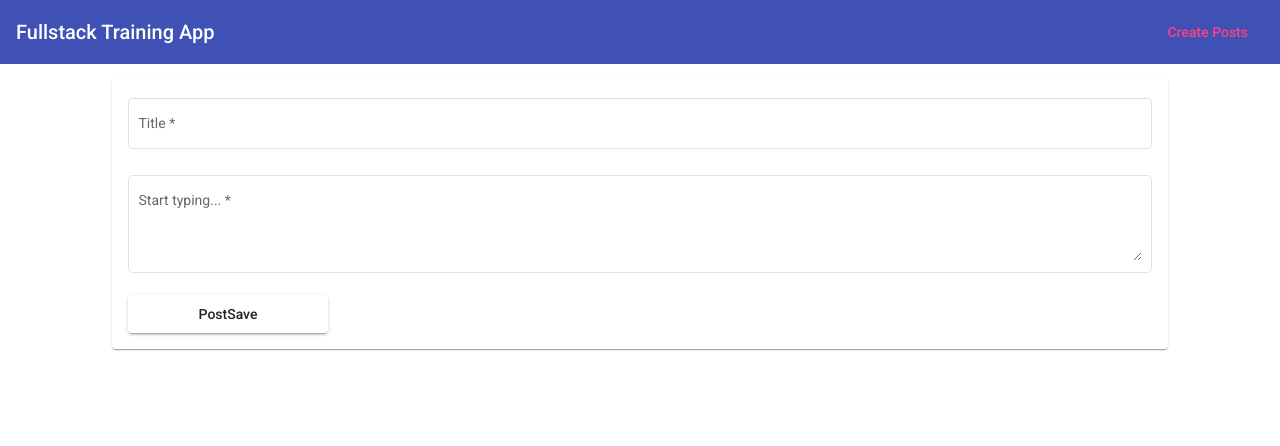
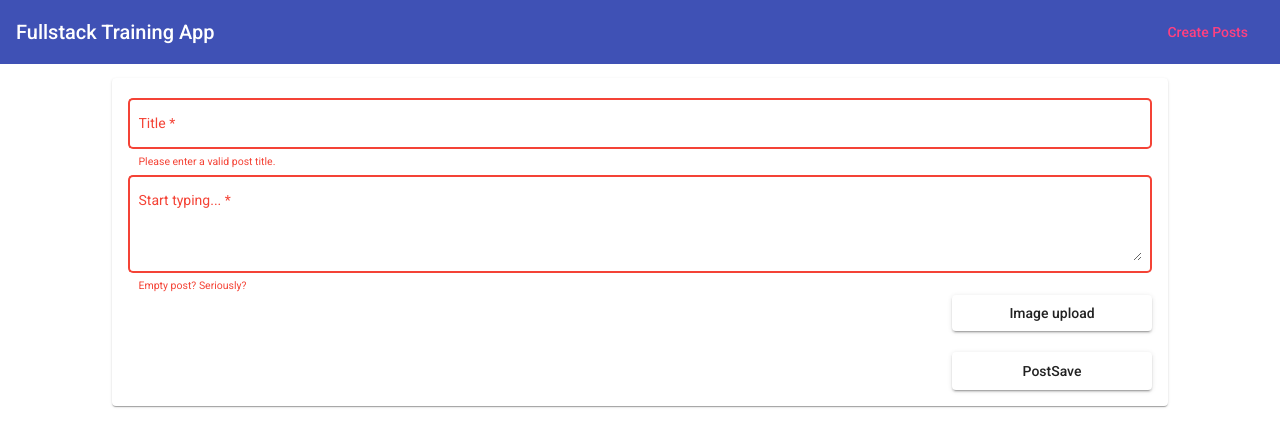
Before and after one commit to candasklc/angularNode, an Angular app: page /create in a window 1280 px wide. Both pictures are taken after typing "Sample", "Sample" into the empty fields and a click on the button "Post". Shown: the top 446 px of the page. Built offline with nearby package versions, Linux system fonts and the light colour scheme; no server answers.

Commit message:
form changedd to reactive form. imports are organized. file upload input added.

```diff
--- a/src/app/app.module.ts
+++ b/src/app/app.module.ts
@@ -1,7 +1,7 @@
 import { NgModule } from '@angular/core';
 import { BrowserModule } from '@angular/platform-browser';
 import { BrowserAnimationsModule } from '@angular/platform-browser/animations';
-import { FormsModule, NgForm } from '@angular/forms';
+import { ReactiveFormsModule } from '@angular/forms';
 import { MatInputModule } from '@angular/material/input';
 import { MatFormFieldModule } from '@angular/material/form-field';
 import { MatButtonModule } from '@angular/material/button';
@@ -30,7 +30,7 @@
     BrowserModule,
     AppRoutingModule,
     BrowserAnimationsModule,
-    FormsModule,
+    ReactiveFormsModule,
     MatInputModule,
     MatFormFieldModule,
     MatButtonModule,
--- a/src/app/components/post-creator/post-creator.component.css
+++ b/src/app/components/post-creator/post-creator.component.css
@@ -10,6 +10,13 @@
 mat-form-field{
     width: 100%;
 }
+.btn-container{
+    display: flex;
+    flex-direction: column;
+}
+input[type="file"]{
+    visibility: hidden;
+}
 button{
     width: 200px;
     align-self: flex-end;
--- a/src/app/components/post-creator/post-creator.component.html
+++ b/src/app/components/post-creator/post-creator.component.html
@@ -1,20 +1,10 @@
 <mat-card>
   <mat-spinner *ngIf="isLoading"></mat-spinner>
-  <form
-    (submit)="onAddOrSavePost(postForm)"
-    #postForm="ngForm"
-    *ngIf="!isLoading"
-  >
+  <form [formGroup]="form" (submit)="onAddOrSavePost()" *ngIf="!isLoading">
     <mat-form-field class="example-full-width" appearance="outline">
       <mat-label>Title</mat-label>
-      <input
-        matInput
-        name="title"
-        [ngModel]="post?.title"
-        required
-        #postTitle="ngModel"
-      />
-      <mat-error *ngIf="postTitle.invalid"
+      <input matInput type="text" formControlName="title" placeholder="Title" />
+      <mat-error *ngIf="form.get('title').invalid"
         >Please enter a valid post title.</mat-error
       >
     </mat-form-field>
@@ -22,19 +12,23 @@
       <mat-label>Start typing...</mat-label>
       <textarea
         matInput
-        name="postText"
+        formControlName="content"
         rows="4"
         placeholder="Ex. It makes me feel..."
-        name="content"
-        [ngModel]="post?.content"
-        required
-        #postContent="ngModel"
       ></textarea>
-      <mat-error *ngIf="postContent.invalid">Empty post? Seriously?</mat-error>
+      <mat-error *ngIf="form.get('content').invalid"
+        >Empty post? Seriously?</mat-error
+      >
     </mat-form-field>
-    <button type="submit" mat-raised-button>
-      <span *ngIf="isCreateMode">Post</span>
-      <span *ngIf="isEditMode">Save</span>
-    </button>
+    <div class="btn-container">
+      <button type="button" mat-raised-button (click)="fileUploader.click()">
+        Image upload
+      </button>
+      <input type="file" #fileUploader />
+      <button type="submit" mat-raised-button>
+        <span *ngIf="isCreateMode">Post</span>
+        <span *ngIf="isEditMode">Save</span>
+      </button>
+    </div>
   </form>
 </mat-card>
--- a/src/app/components/post-creator/post-creator.component.ts
+++ b/src/app/components/post-creator/post-creator.component.ts
@@ -1,6 +1,6 @@
 import { Component, OnInit } from '@angular/core';
-import { NgForm } from '@angular/forms';
-import { ActivatedRoute, ParamMap, Router } from '@angular/router';
+import { FormGroup, FormControl, Validators } from '@angular/forms';
+import { ActivatedRoute, ParamMap } from '@angular/router';
 import { Post } from 'src/app/interfaces/post';
 import { PostsService } from 'src/app/services/posts.service';
 
@@ -14,6 +14,7 @@
   public enteredContent = '';
   public post: Post;
   public isLoading = false;
+  public form: FormGroup;
   public isCreateMode: boolean;
   public isEditMode: boolean;
   private postId = '';
@@ -21,6 +22,14 @@
   constructor(public postsService: PostsService, public route: ActivatedRoute) { }
 
   ngOnInit(): void {
+    this.form = new FormGroup({
+      title: new FormControl(null, {
+        validators: [Validators.required, Validators.minLength(3)]
+      }),
+      content: new FormControl(null, {
+        validators: [Validators.required, Validators.minLength(1)]
+      })
+    });
     // Checking id the url has post id and depending on this, change the mode from create to edit.
     this.route.paramMap.subscribe((paramMap: ParamMap) => {
       if (paramMap.has('postId')) {
@@ -39,18 +48,22 @@
           content: '',
         }
       }
+      this.form.setValue({
+        title: this.post.title,
+        content: this.post.content
+      });
     });
   }
-  public onAddOrSavePost(form: NgForm): void {
-    if (form.invalid) {
+  public onAddOrSavePost(): void {
+    if (this.form.invalid) {
       return;
     }
     this.isEditMode = true;
     if (this.isCreateMode) {
-      this.postsService.addPost(form.value.title, form.value.content);
-      form.resetForm();
+      this.postsService.addPost(this.form.value.title, this.form.value.content);
+      this.form.reset();
     } else if (this.isEditMode) {
-      this.postsService.updatePost(this.postId, form.value.title, form.value.content);
+      this.postsService.updatePost(this.postId, this.form.value.title, this.form.value.content);
     }
   }
 }
```
